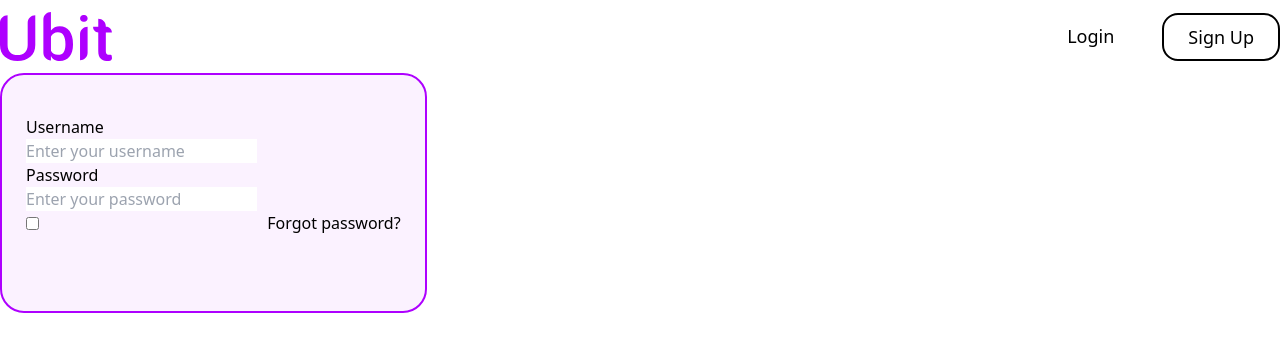
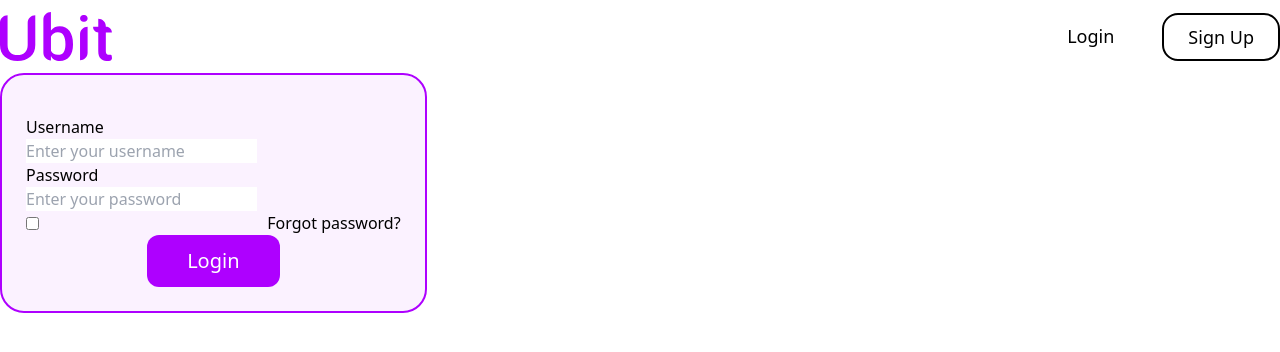
Before and after one commit to Qaudri/url-shortener, a Nuxt app: page /login in a window 1280 px wide. Shown: the top 352 px of the page. Built offline with nearby package versions, Linux system fonts and the light colour scheme.

Commit message:
chore: login button created

```diff
--- a/components/Ui/Form/Login.vue
+++ b/components/Ui/Form/Login.vue
@@ -14,6 +14,9 @@
         </p>
       </div>
 
+      <button class="text-xl text-white font-medium py-3 flex justify-center bg-primary-100 rounded-xl mx-auto px-10">
+        Login
+      </button>
     </form>
   </div>
 </template>
```
